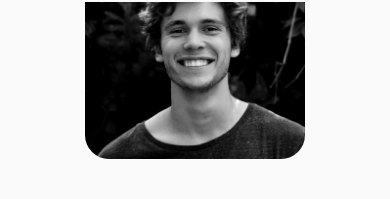
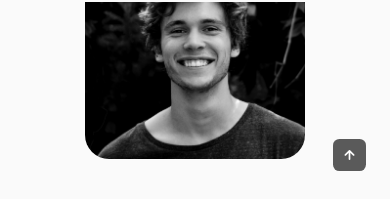
Before and after one commit to kanonChakma/portfolio, a React (Create React App) app: page / in a window 390 px wide. Shown: the part 842-1041 px from the top of the page. Built offline with nearby package versions, Linux system fonts and the light colour scheme.

Commit message:
feat: add git scrollup

```diff
--- a/src/App.js
+++ b/src/App.js
@@ -5,6 +5,7 @@
 import Header from './components/Header';
 import Home from './components/Home';
 import Qualification from './components/Qualification';
+import ScrollUP from './components/ScrollUp/ScrollUp';
 import Services from './components/Services';
 import Skills from './components/Skills';
 
@@ -19,8 +20,9 @@
         <Services/>
         <Qualification/>
         <Contact/>
-        <Footer/>
       </main>
+      <Footer/>
+      <ScrollUP/>
     </div>
   );
 }
--- /dev/null
+++ b/src/components/ScrollUp/ScrollUp.css
@@ -0,0 +1,44 @@
+.scrollup {
+  position: fixed;
+  right: 2.5rem;
+  bottom: -20%;
+  background-color: var(--title-color);
+  opacity: 0.8;
+  padding: 0.3rem 0.5rem;
+  border-radius: 0.4rem;
+  z-index: var(--z-tooltip);
+  transition: 0.4s;
+}
+
+.scrollup__icon {
+  font-size: 1.5rem;
+  color: var(--container-color);
+}
+
+.scrollup:hover {
+  background-color: var(--title-color-dark);
+}
+
+.show-scroll {
+  bottom: 3rem;
+}
+
+@media screen and (max-width: 992px) {
+  .scrollup {
+    right: 1.5rem;
+    padding: 0.25rem 0.4rem;
+  }
+  .scrollup__icon {
+    font-size: 1.25rem;
+  }
+}
+@media screen and (max-width: 768px) {
+  .show-scroll {
+    bottom: 4rem;
+  }
+}
+@media screen and (max-width: 350px) {
+  .scrollup {
+    right: 1rem;
+  }
+}
--- /dev/null
+++ b/src/components/ScrollUp/ScrollUp.jsx
@@ -0,0 +1,21 @@
+import React from 'react'
+import "./ScrollUp.css"
+
+const ScrollUP = () => {
+  window.addEventListener("scroll", function () {
+    const scrollup = document.querySelector(".scrollup")
+    if(this.scrollY >= 560) scrollup.classList.add("show-scroll")
+    else scrollup.classList.remove("show-scroll")
+  })
+
+  return (
+    <>
+     <a href="#" className='scrollup'>
+      <i className='uil uil-arrow-up scrollup__icon'>
+      </i>
+     </a>
+    </>
+  )
+}
+
+export default ScrollUP
```
